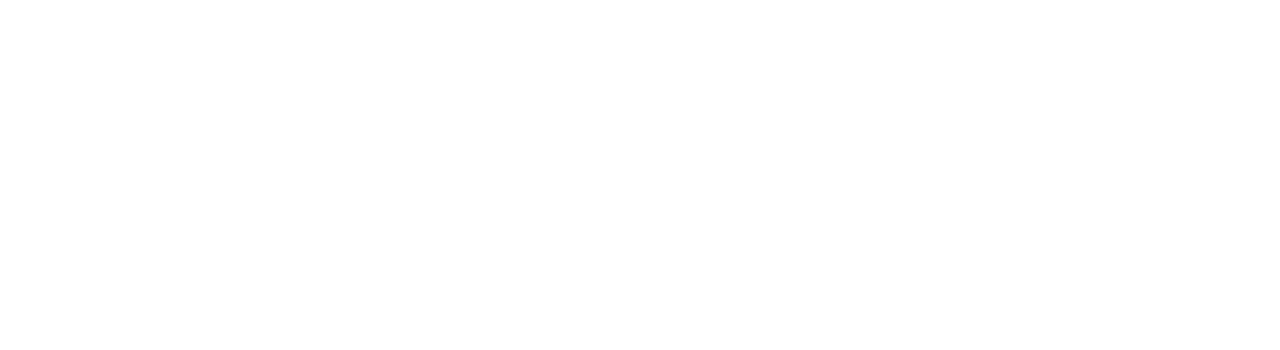
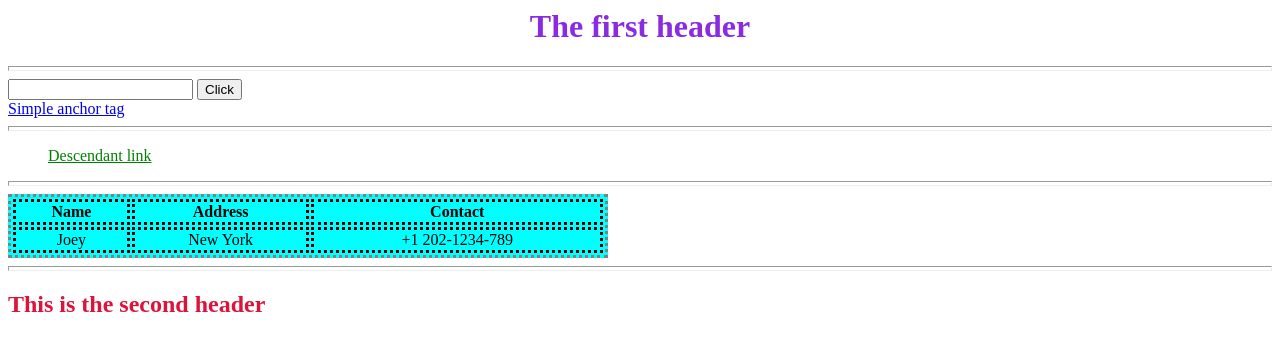
Before and after one commit to irtizabatool/Assignment2, a plain HTML site: page index.html in a window 1280 px wide. Drawn offline with Linux system fonts and the light colour scheme.

Commit message:
Added CSS and modified index.html

```diff
--- a/index.html
+++ b/index.html
@@ -1,10 +1,32 @@
 <html>
 <head>
-	<title>My First JavaScript code!!!</title>
-	<script>
-		alert("Hello World!");
-	</script>
+	<title>HTML & CSS</title>
+	<link rel="stylesheet" href="stylesheet.css">
 </head>
 <body>
+	<h1 class = "myHeader">The first header</h1>
+	<hr>
+	<input type="text">
+	<input type="button" value="Click"></br>
+	<a href="#">Simple anchor tag</a>
+	<hr>
+	<ul>
+		<a href="#">Descendant link</a>
+	</ul>
+	<hr>
+	<table>
+		<tr>
+			<th>Name</th>
+			<th>Address</th>
+			<th>Contact</th>
+		</tr>
+		<tr>
+			<td>Joey</td>
+			<td>New York</td>
+			<td>+1 202-1234-789</td>
+		</tr>
+	</table>
+	<hr>
+	<h2 id="myheader">This is the second header</h2>
 </body>
 </html>
--- /dev/null
+++ b/stylesheet.css
@@ -0,0 +1,33 @@
+table, th, td
+{
+    border-style: dotted;
+    background-color: cyan;
+    text-align: center;
+}
+table
+{
+    width: 600px;
+
+}
+ul a
+{
+    color: green;
+}
+.myHeader
+{
+    color: blueviolet;
+    text-align: center;
+}
+#myheader
+{
+    color: crimson;
+}
+input [type = "text"]
+{
+    color: darkblue;
+    width: 50px;
+}
+hr
+{
+    height: 3px;
+}
```
